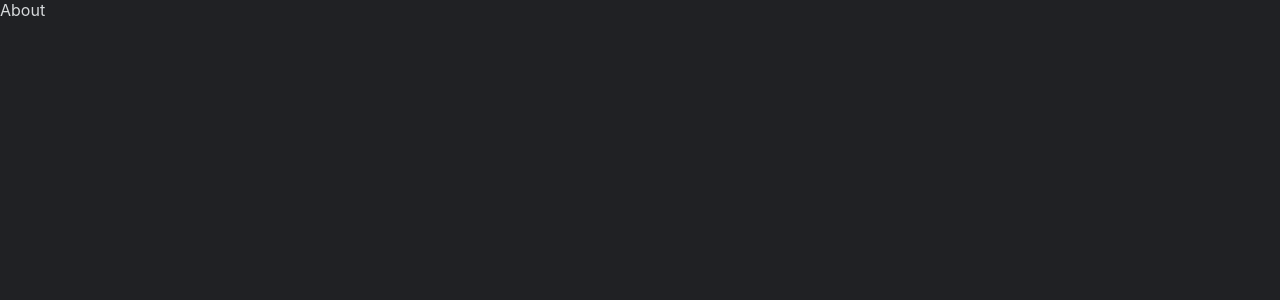
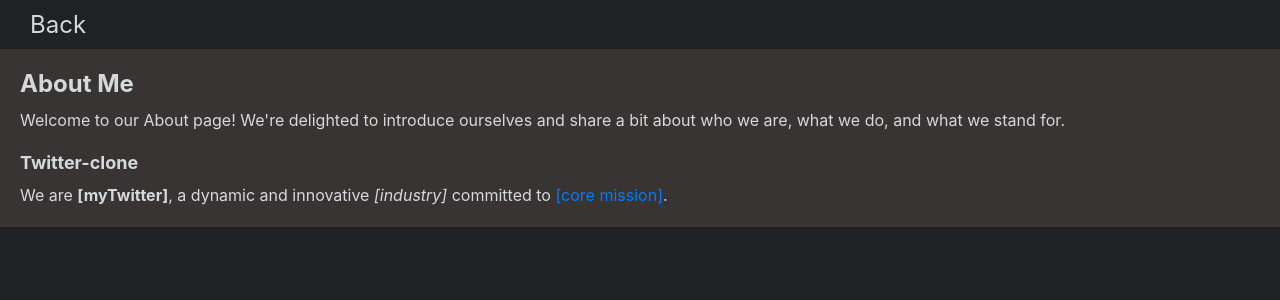
Before and after one commit to Sushanta902/twitter-clone, a React (Vite) app: page /about in a window 1280 px wide. Shown: the top 300 px of the page. Built offline with nearby package versions, Linux system fonts and the light colour scheme.

Commit message:
stylling change

```diff
--- a/src/components/Nav.jsx
+++ b/src/components/Nav.jsx
@@ -7,8 +7,8 @@ export default function Nav() {
     <>
     <div className="nav">
       <div className="logo"  ><FaTwitter/></div>
-      <div className="navItem"><FaHome/> Home</div>
-      <div className="navItem"><ImProfile/> About</div>
+      <div className="navItem"><FaHome/> <a href="/">Home</a> </div>
+      <div className="navItem"><ImProfile/> <a href="/about"> About </a></div>
     </div>
     </>
   )
--- a/src/index.css
+++ b/src/index.css
@@ -13,7 +13,7 @@
 
 *{
   margin: 0%;
-  transition: .3s;
+  transition: .2s;
 }
 
 .container{
@@ -290,3 +290,37 @@ a{
   align-items: center;
 
 }
+
+
+.about-section {
+  background-color: #383434;
+  padding: 20px;
+}
+
+.about-section h2 {
+  font-size: 24px;
+  margin-bottom: 10px;
+}
+
+.about-section h3 {
+  font-size: 18px;
+  margin-top: 20px;
+  margin-bottom: 10px;
+}
+
+.about-section p {
+  font-size: 16px;
+  line-height: 1.5;
+}
+
+.company-name {
+  font-weight: bold;
+}
+
+.company-industry {
+  font-style: italic;
+}
+
+.company-mission {
+  color: #007bff;
+}
--- a/src/pages/About.jsx
+++ b/src/pages/About.jsx
@@ -2,6 +2,15 @@ import React from 'react'
 
 export default function About() {
   return (
-    <div>About</div>
+    <>
+    <div className="back"><a href="/">Back</a></div>
+    <section class="about-section">
+  <h2>About Me</h2>
+  <p>Welcome to our About page! We're delighted to introduce ourselves and share a bit about who we are, what we do, and what we stand for.</p>
+  <h3>Twitter-clone</h3>
+  <p>We are <span class="company-name">[myTwitter]</span>, a dynamic and innovative <span class="company-industry">[industry]</span>  committed to <span class="company-mission">[core mission]</span>.</p>
+</section>
+
+    </>
   )
 }
```
